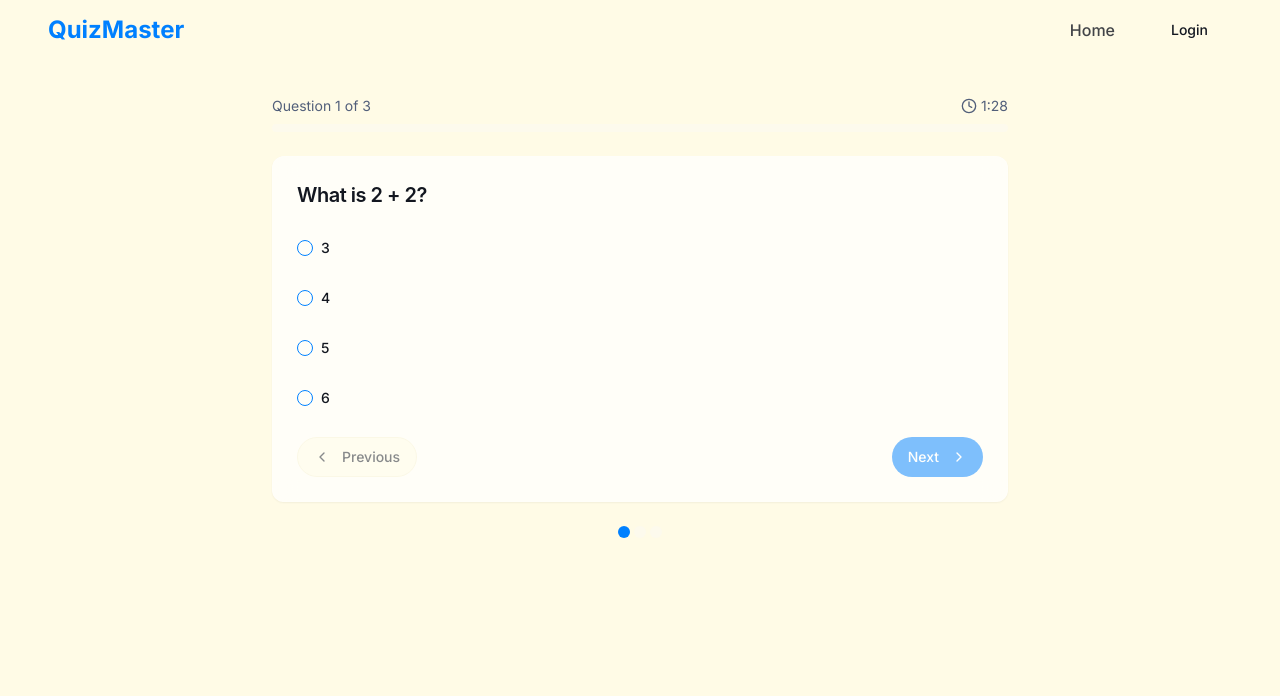
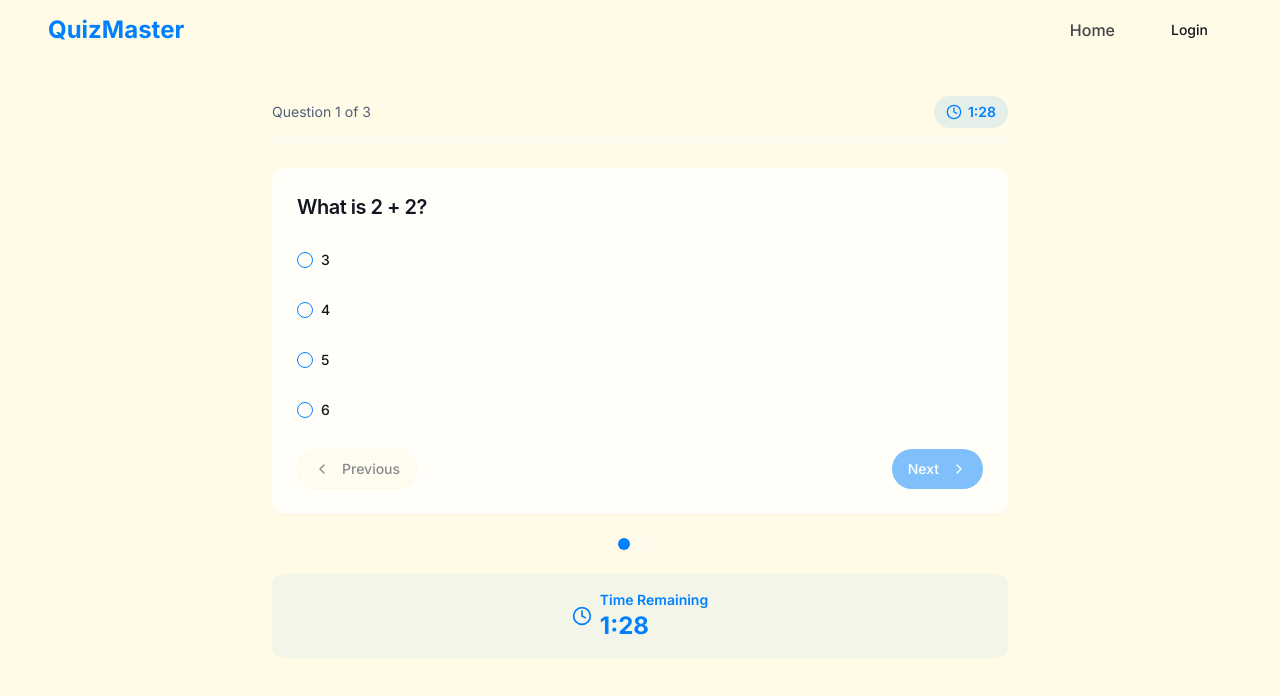
Before and after one commit to 230701313/teachergame-hub, a React (Vite) app: page /quizzes/take/1 in a window 1280 px wide. Both pictures are taken after a click on the button "Start Quiz". Shown: the top 696 px of the page. Built offline with nearby package versions, Linux system fonts and the light colour scheme.

Commit message:
Fix: Add quiz timer
Implement a timer for the quiz questions.

```diff
--- a/src/pages/QuizView.tsx
+++ b/src/pages/QuizView.tsx
@@ -28,7 +28,6 @@ const QuizView: React.FC = () => {
   const quiz = getQuizById(quizId || '');
 
   useEffect(() => {
-    // If quiz doesn't exist, redirect to dashboard
     if (!quiz) {
       toast.error('Quiz not found');
       navigate('/dashboard');
@@ -37,7 +36,6 @@ const QuizView: React.FC = () => {
 
   useEffect(() => {
     if (quizStarted && !quizCompleted) {
-      // Set a timer of 30 seconds per question
       const totalTime = (quiz?.questions.length || 0) * 30;
       setTimeLeft(totalTime);
 
@@ -90,11 +88,9 @@ const QuizView: React.FC = () => {
   };
 
   const submitQuiz = () => {
-    // Calculate score
     const calculatedScore = calculateScore(quiz, answers);
     setScore(calculatedScore);
 
-    // In a real app, submit to API
     const submission = {
       id: generateId(),
       quizId: quiz.id,
@@ -265,9 +261,9 @@ const QuizView: React.FC = () => {
             <div className="text-sm text-muted-foreground">
               Question {currentQuestion + 1} of {quiz.questions.length}
             </div>
-            <div className="flex items-center text-sm text-muted-foreground">
-              <Clock className="h-4 w-4 mr-1" />
-              {formatTime(timeLeft)}
+            <div className="flex items-center text-sm font-semibold bg-primary/10 px-3 py-1.5 rounded-full">
+              <Clock className="h-4 w-4 mr-1.5 text-primary" />
+              <span className="text-primary">{formatTime(timeLeft)}</span>
             </div>
           </div>
 
@@ -350,6 +346,16 @@ const QuizView: React.FC = () => {
               ))}
             </div>
           </div>
+
+          <div className="mt-6 bg-primary/5 rounded-xl p-4 flex items-center justify-center">
+            <div className="flex items-center space-x-2">
+              <Clock className="h-5 w-5 text-primary" />
+              <div>
+                <p className="text-sm font-semibold text-primary">Time Remaining</p>
+                <p className="text-2xl font-bold text-primary">{formatTime(timeLeft)}</p>
+              </div>
+            </div>
+          </div>
         </div>
       </div>
     </AnimatedTransition>
```
